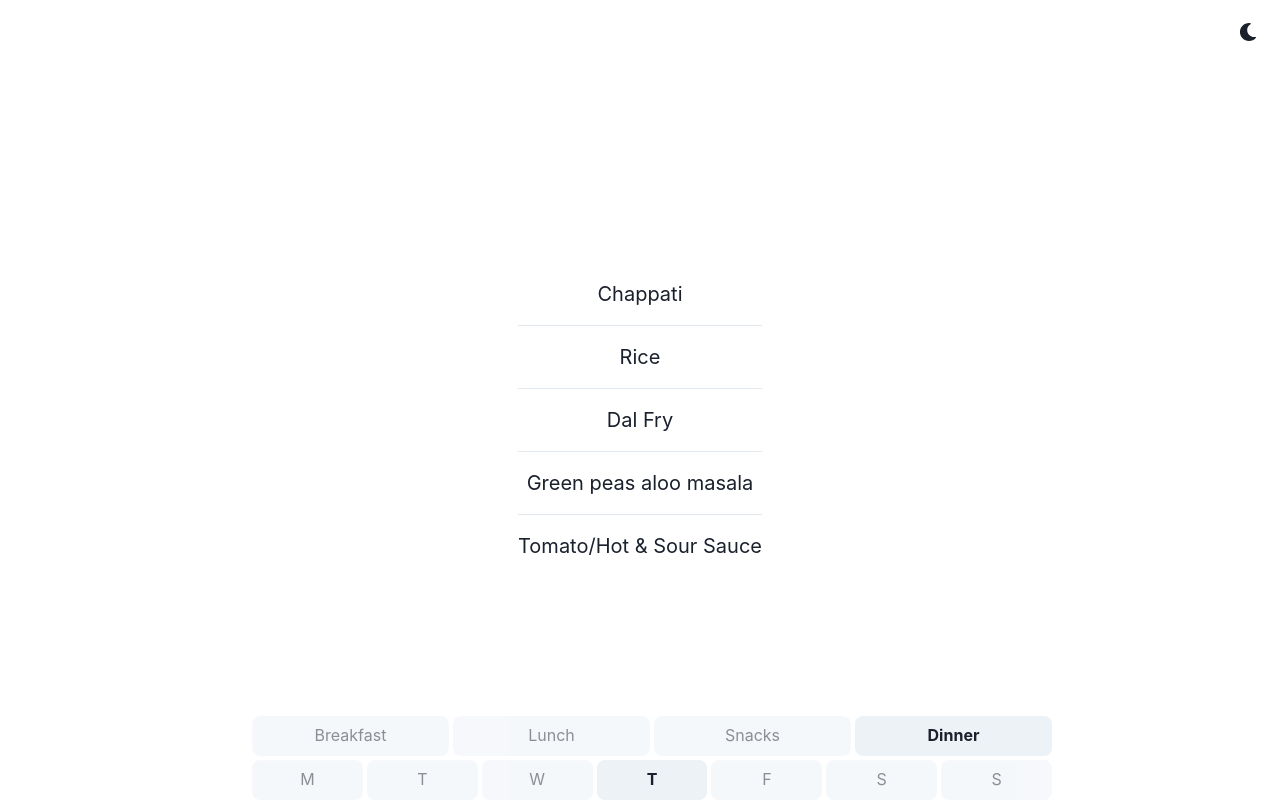
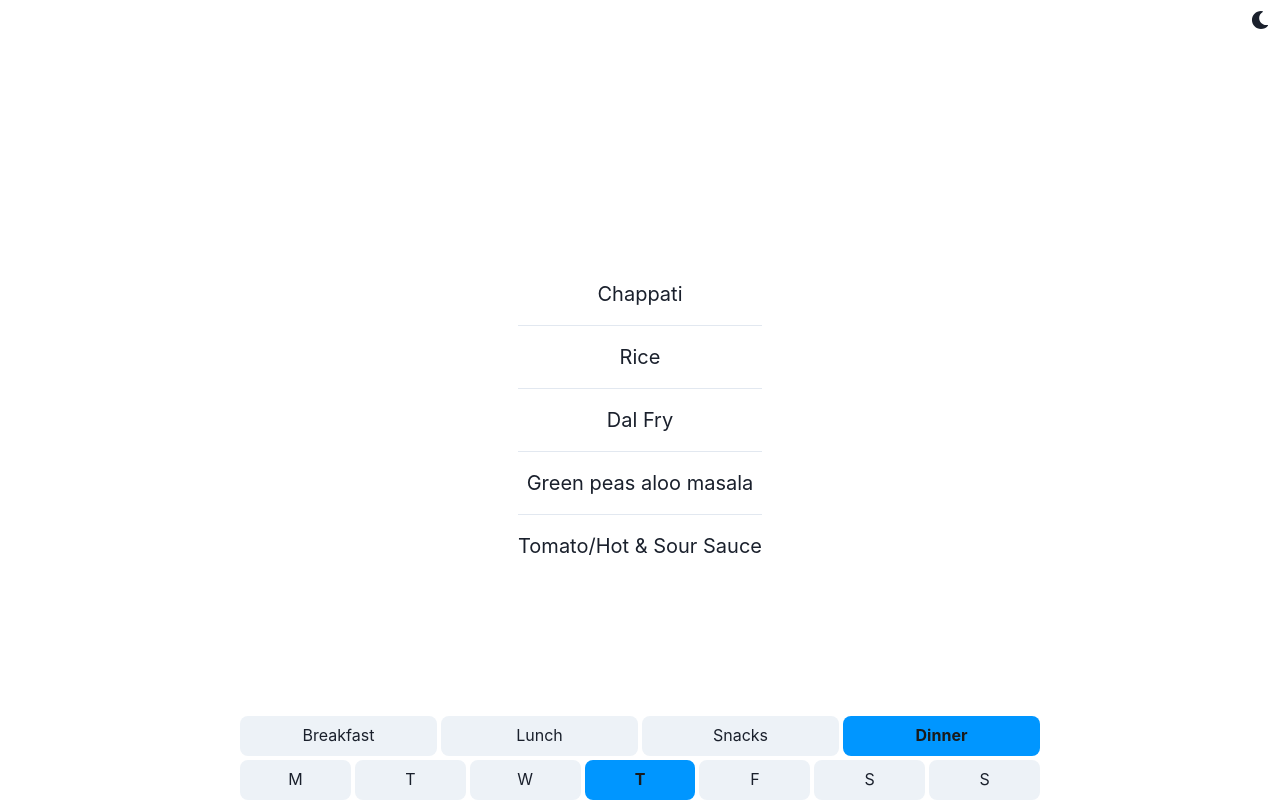
Before and after one commit to Jatin-Jindal/crclvitb, a React (Create React App) app: page / in a window 1280 px wide. Built offline with nearby package versions, Linux system fonts and the light colour scheme.

Commit message:
bugfix: Remove Scrollbar

```diff
--- a/public/index.html
+++ b/public/index.html
@@ -22,9 +22,31 @@
       Learn how to configure a non-root public URL by running `npm run build`.
     -->
     <title>Food Telling Ass</title>
+    <style>
+      html {
+        margin: 0;
+        padding: 0;
+        height: 100%;
+      }
+
+      body {
+        margin: 0;
+        padding: 0;
+        height: 100%;
+      }
+    </style>
   </head>
-  <body style="overflow: hidden">
-    <noscript>You need to enable JavaScript to run this app.</noscript>
+  <body>
+    <noscript
+      >Yeah no I aint adding non JS support to this website. Written in ReactJS
+      so please enable JS, if you're suspicious of some malicious scripts,
+      Website is hosted on
+      <a href="https://github.com/Jatin-Jindal/crclvitb">Github</a> and the
+      website is on
+      <a href="https://github.com/Jatin-Jindal/crclvitb/tree/gh-pages"
+        >gh-pages branch</a
+      >.</noscript
+    >
     <div id="root"></div>
     <!--
       This HTML file is a template.
--- a/src/App.tsx
+++ b/src/App.tsx
@@ -34,7 +34,7 @@ export const App = () => {
   return (
     <ChakraProvider theme={theme}>
       <Box textAlign="center" fontSize="xl">
-        <Grid minH="100vh" p={3} maxW="100%">
+        <Grid minH="100vh" p={0} maxW="100%">
           <ColorModeSwitcher justifySelf="flex-end" />
           <VStack spacing={8} style={{ justifyContent: "space-between" }}>
             <Menu currentDay={day} currentMeal={meal} />
@@ -48,6 +48,7 @@ export const App = () => {
               maxWidth: "100%",
               display: "flex",
               justifyContent: "center",
+              // paddingBottom: "4rem",
             }}
           >
             <DayPicker
--- a/src/components/DayPicker/DayPicker.tsx
+++ b/src/components/DayPicker/DayPicker.tsx
@@ -6,13 +6,15 @@ const dayStyle = {
   padding: "0px",
   margin: "0px",
   width: "100%",
-  opacity: "0.5",
+  // opacity: "0.5",
   fontWeight: "normal",
 };
 const activeStyle = {
   ...dayStyle,
   opacity: "1.0",
   fontWeight: "bolder",
+  backgroundColor: "#0096FF",
+  color: "#1a1a1a",
 };
 
 interface DayPickerProps {
```
